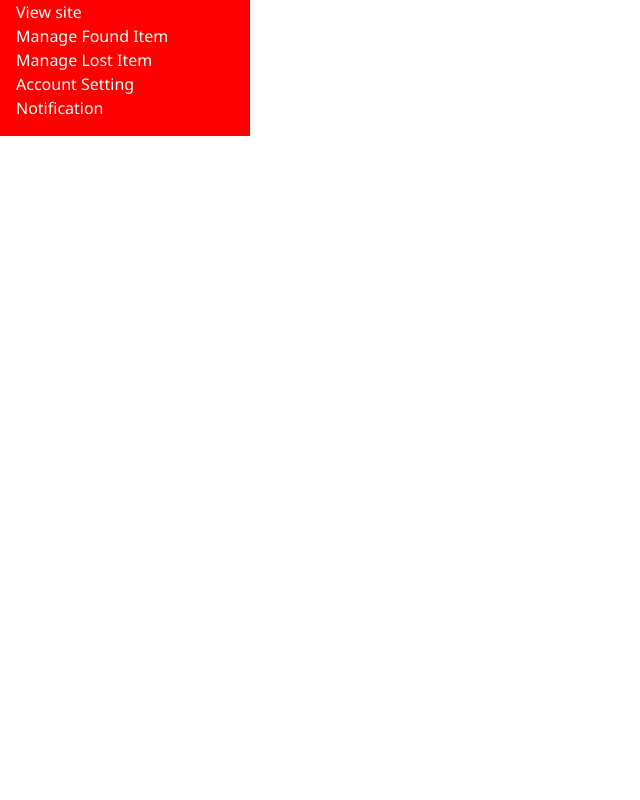
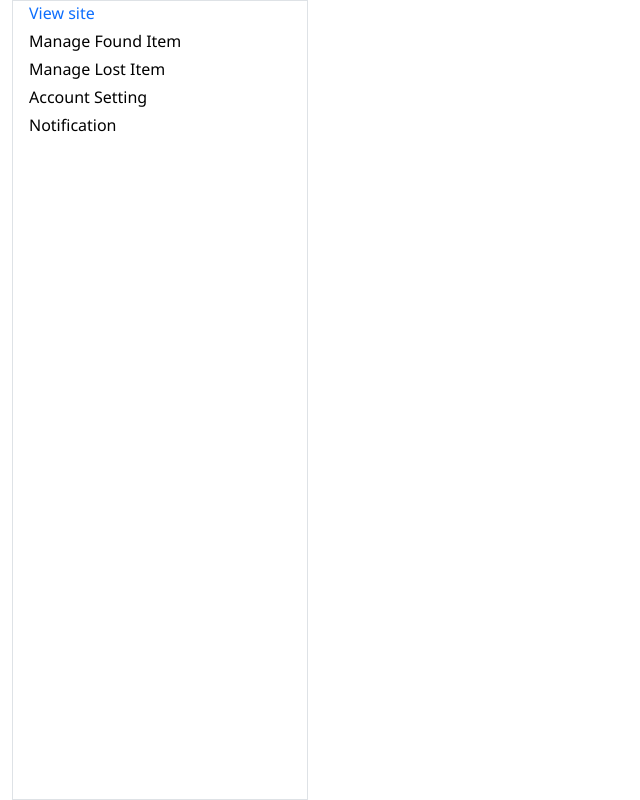
Before and after one commit to spd-sadim/Project---Lost-and-Found, a React (Vite) app in the folder client/: page /dashboard in a window 1280 px wide. Shown: the whole page, without its empty margins (0-640 px from the left). Built offline with nearby package versions, Linux system fonts and the light colour scheme.

Commit message:
refactor: Grid layout sidbar

```diff
--- a/client/src/components/Sidebar/Sidebar.jsx
+++ b/client/src/components/Sidebar/Sidebar.jsx
@@ -79,18 +79,17 @@ export default function Sidebar() {
   ];
   return (
     <aside
-      className="sidebar-container h-100"
-      style={{ width: "250px", backgroundColor: "red" }}
+      className="sidebar-container vh-100 position-sticky border"
     >
       <div className="sidebar-links px-3">
-        <ul className="d-flex flex-column list-unstyled">
+        <ul className="d-flex flex-column gap-1 list-unstyled">
           <Link to="/" className="text-decoration-none">
-            <li className="text-white">View site</li>
+            <li>View site</li>
           </Link>
           {items.map((item) => (
             <li
               key={item.id}
-              className={activeDropdown === item.id ? "text-" : "text-white"}
+              className={activeDropdown === item.id ? "text-dark" : "text-black"}
               onClick={() => {
                 handleDropDown(item.id);
               }}
@@ -104,7 +103,7 @@ export default function Sidebar() {
                     className="text-decoration-none"
                     key={subLink.id}
                   >
-                    <li className="text-white">{subLink.subName}</li>
+                    <li>{subLink.subName}</li>
                   </Link>
                 ))}
               </ul>
--- a/client/src/pages/dashboard/UserDashboard.jsx
+++ b/client/src/pages/dashboard/UserDashboard.jsx
@@ -1,15 +1,21 @@
 import { Outlet } from "react-router";
 import Sidebar from "../../components/Sidebar/Sidebar";
+import { Col, Row } from "react-bootstrap";
 
 export default function UserDashboard() {
   return (
-    <div className="main d-flex">
-      <div>
-        <Sidebar />
-      </div>
-      <div className="content-container pt-5 mt-5">
-        <Outlet />
-      </div>
+    <div className="main container-fluid">
+
+      <Row className="flex-nowrap">
+        <Col md={3} sm={3} xs={2}>
+          <Sidebar />
+        </Col>
+        <Col md={9} xs={9}>
+          <main className="content-container pt-5 mt-5">
+            <Outlet />
+          </main>
+        </Col>
+      </Row>
     </div>
   );
 }
```
